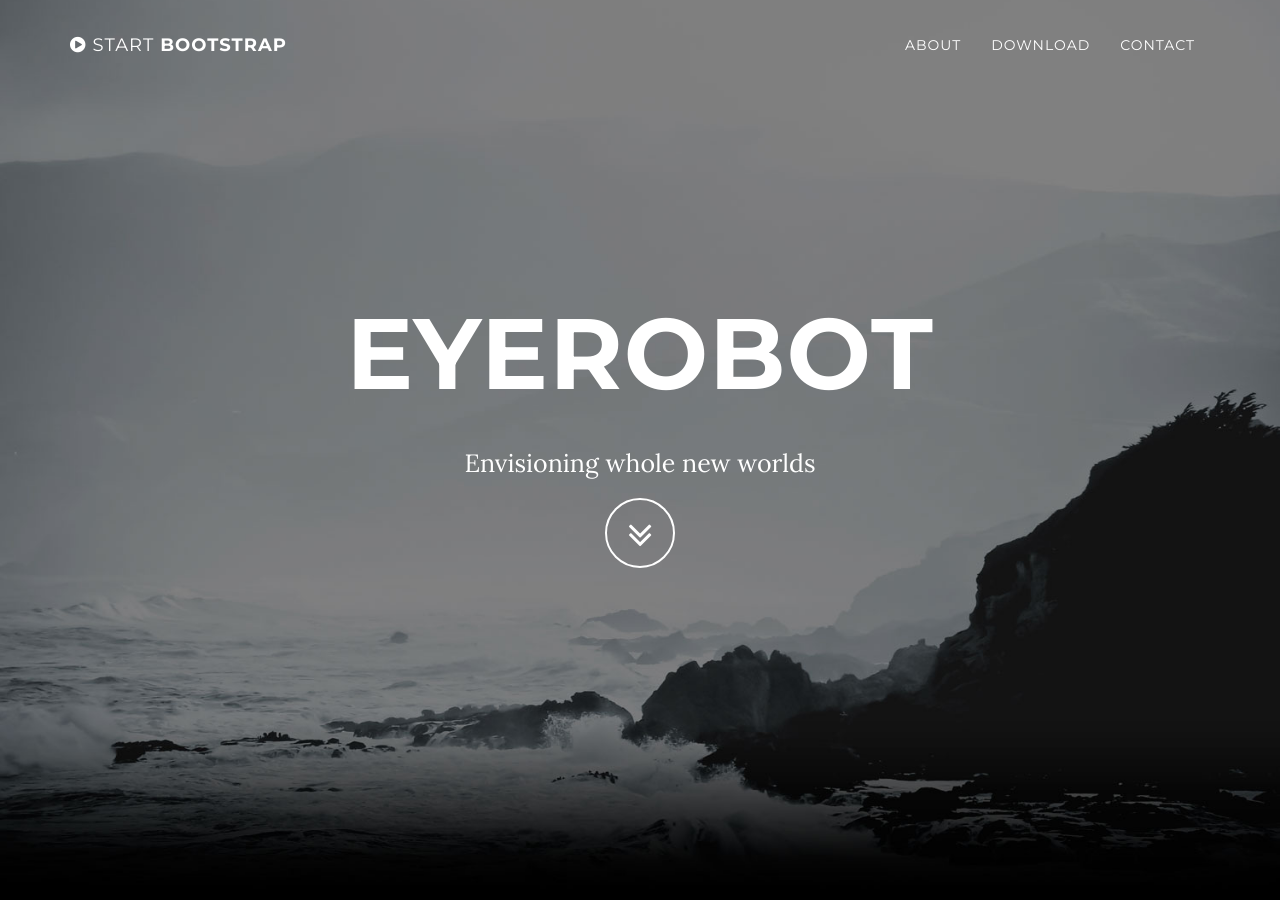
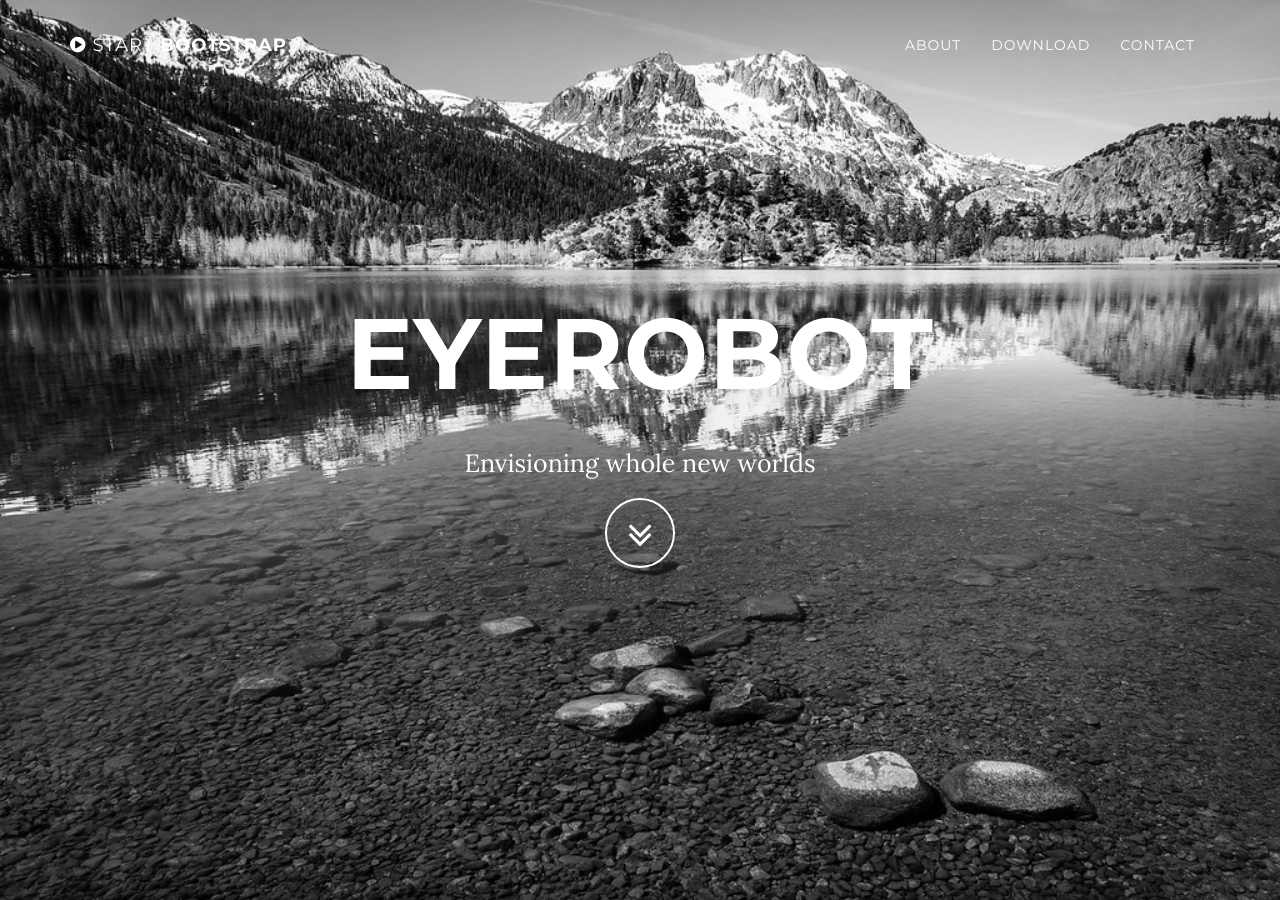
Before and after one commit to snarain677/agency-capstone-website, a Jekyll site: the page built from index.html, in a window 1280 px wide and 900 px high. Built offline with Jekyll 4.4.1, drawn with Linux system fonts in a browser that asks for light colours.

Commit message:
Updating background images

```diff
--- a/_includes/css/grayscale.css
+++ b/_includes/css/grayscale.css
@@ -138,7 +138,7 @@ a:focus {
     padding: 100px 0;
     text-align: center;
     color: #fff;
-    background: url(/img/intro-bg.jpg) no-repeat bottom center scroll;
+    background: url(/img/grayscale_scenery.jpg) no-repeat bottom center scroll;
     background-color: {{ site.color.primary-dark }};
     -webkit-background-size: cover;
     -moz-background-size: cover;
```
Also changed, not shown: img/grayscale_maze.jpg (added), img/grayscale_scenery.jpg (added).
